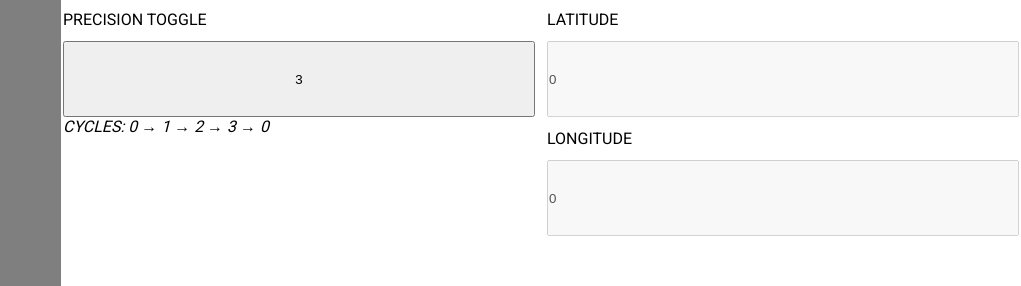
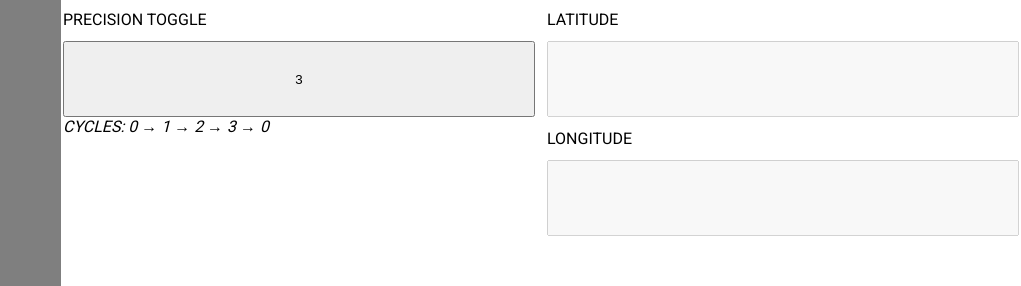
Before and after one commit to Gilltacular/Sun-Shadow-Compass, a Svelte app: page / in a window 1280 px wide. Both pictures are taken after a click on the button "Settings". Shown: the part 337-623 px from the top of the page, without its empty margins (259-1280 px from the left). Built offline with nearby package versions, Linux system fonts and the light colour scheme; no server answers.

Commit message:
User hands on testing reveals GPS overwriting manual coordinates. Decision paralleled the dateTime model. settingsStore gains nullable gpsLatitude/gpsLongitude items. Request location write target redirects accordingly. SettingsPanel displays GPS pair via ?? '' fallback

```diff
--- a/src/App.svelte
+++ b/src/App.svelte
@@ -32,8 +32,8 @@
                 console.log("Got location:", location);
                 settingsStore.update(settings => ({
                     ...settings,
-                    latitude: location.latitude,
-                    longitude: location.longitude
+                    gpsLatitude: location.latitude,
+                    gpsLongitude: location.longitude
                 }));
             } catch (error) {
                 if (error instanceof DOMException && error.name === 'AbortError') {
--- a/src/components/SettingsPanel.svelte
+++ b/src/components/SettingsPanel.svelte
@@ -123,14 +123,14 @@
                     <p>LATITUDE</p>
                     <input
                         type="number"
-                        value={$settingsStore.latitude}
+                        value={$settingsStore.gpsLatitude ?? ''}
                         disabled
                     />
 
                     <p>LONGITUDE</p>
                     <input
                         type="number"
-                        value={$settingsStore.longitude}
+                        value={$settingsStore.gpsLongitude ?? ''}
                         disabled
                     />
                 {/if}
```
